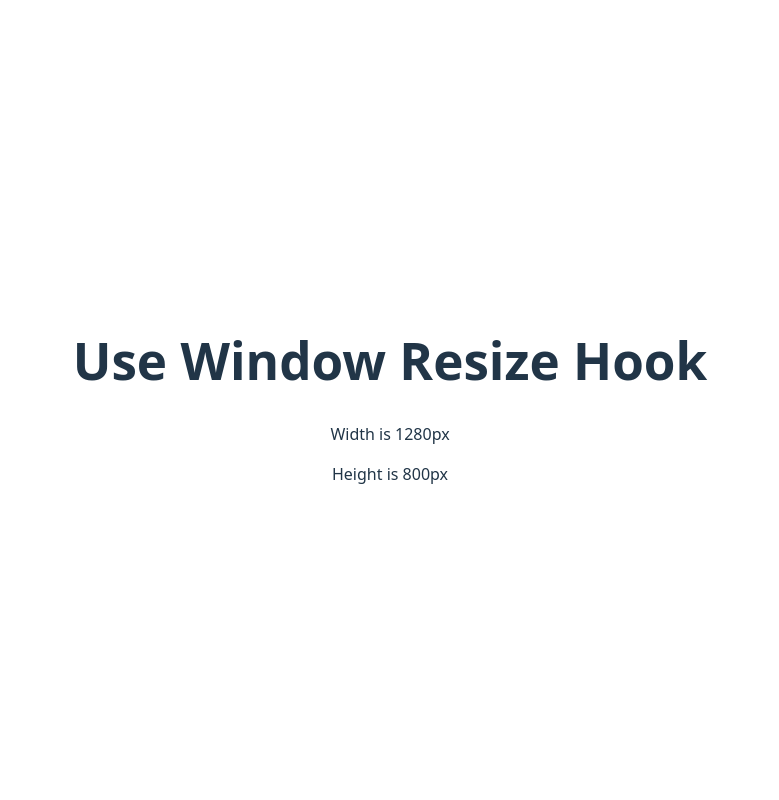
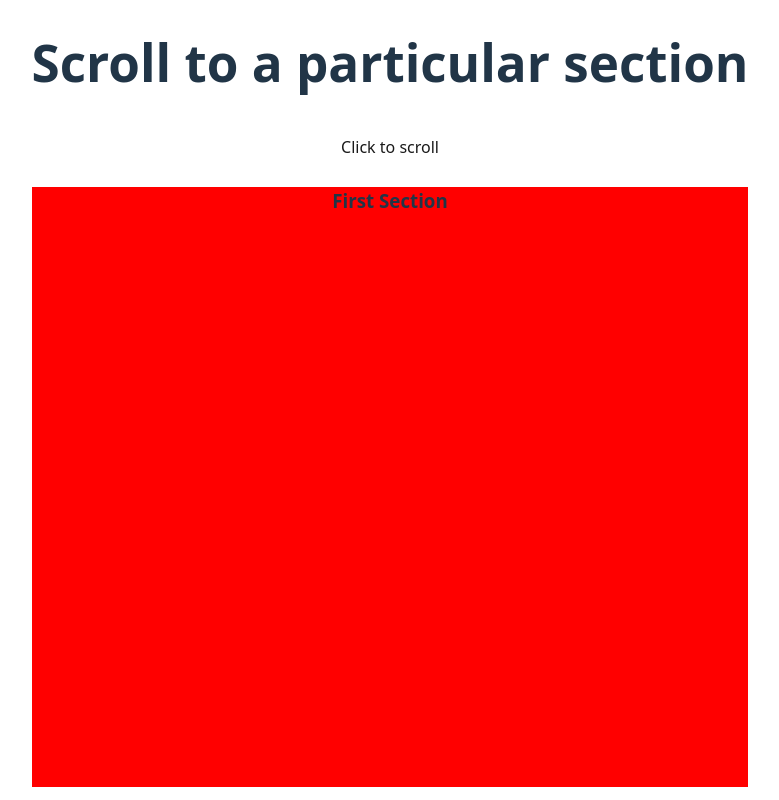
Before and after one commit to KhongphaiHphuc0705/reactjs-interview-projects, a React (Vite) app: page / in a window 1280 px wide. Shown: the top 800 px of the page, without its empty margins (250-1029 px from the left). Built offline with nearby package versions, Linux system fonts and the light colour scheme.

Commit message:
Added scroll-to-top-bottom component

```diff
--- a/src/App.jsx
+++ b/src/App.jsx
@@ -20,6 +20,8 @@ import FeatureFlagGlobalState from "./components/feature-flag/context";
 import UseFetchTest from "./components/use-fetch/test";
 import UseOutsideClickTest from "./components/use-outside-click/test";
 import UseWindowResizeTest from "./components/use-window-resize/test";
+import ScrollToTopAndBottom from "./components/scroll-to-top-bottom";
+import ScrollToSection from "./components/scroll-to-top-bottom/scroll-to-section";
 
 function App() {
   const [count, setCount] = useState(0);
@@ -45,7 +47,9 @@ function App() {
       </FeatureFlagGlobalState> */}
       {/* <UseFetchTest /> */}
       {/* <UseOutsideClickTest /> */}
-      <UseWindowResizeTest />
+      {/* <UseWindowResizeTest /> */}
+      {/* <ScrollToTopAndBottom /> */}
+      <ScrollToSection />
     </>
   );
 }
--- /dev/null
+++ b/src/components/scroll-to-top-bottom/index.jsx
@@ -0,0 +1,40 @@
+import useFetch from "../use-fetch";
+
+export default function ScrollToTopAndBottom() {
+  const { data, error, loading } = useFetch("https://dummyjson.com/products?limit=100", {});
+
+  if (loading) {
+    return <h1>Loading...</h1>;
+  }
+
+  if (error) {
+    return <h1>Error occured: {error}</h1>;
+  }
+
+  const handleScrollToTop = () => {
+    window.scrollTo({
+      top: 0,
+      left: 0,
+      behavior: "smooth",
+    });
+  };
+
+  const handleScrollToBottom = () => {
+    window.scrollTo({
+      top: document.documentElement.scrollHeight,
+      left: 0,
+      behavior: "smooth",
+    });
+  };
+
+  return (
+    <div>
+      <h1>Scroll to top and bottom feature</h1>
+      <h3>This is the top section</h3>
+      <button onClick={handleScrollToBottom}>Scroll to bottom</button>
+      <ul style={{ listStyle: "none" }}>{data && data.products && data.products.length > 0 ? data.products.map((item) => <li>{item.title}</li>) : null}</ul>
+      <button onClick={handleScrollToTop}>Scroll to top</button>
+      <h3>This is the bottom section</h3>
+    </div>
+  );
+}
--- /dev/null
+++ b/src/components/scroll-to-top-bottom/scroll-to-section.jsx
@@ -0,0 +1,69 @@
+import { useRef } from "react";
+
+export default function ScrollToSection() {
+  const ref = useRef();
+
+  const data = [
+    {
+      label: "First Section",
+      style: {
+        width: "100%",
+        height: "600px",
+        background: "red",
+      },
+    },
+    {
+      label: "Second Section",
+      style: {
+        width: "100%",
+        height: "600px",
+        background: "pink",
+      },
+    },
+    {
+      label: "Third Section",
+      style: {
+        width: "100%",
+        height: "600px",
+        background: "blue",
+      },
+    },
+    {
+      label: "Fourth Section",
+      style: {
+        width: "100%",
+        height: "600px",
+        background: "green",
+      },
+    },
+    {
+      label: "Fifth Section",
+      style: {
+        width: "100%",
+        height: "600px",
+        background: "black",
+      },
+    },
+  ];
+
+  const handleScrollToSection = () => {
+    if (ref.current) {
+      ref.current.scrollIntoView({
+        behavior: "smooth",
+        block: "start",
+      });
+    }
+  };
+
+  return (
+    <div>
+      <h1>Scroll to a particular section</h1>
+      <button onClick={handleScrollToSection}>Click to scroll</button>
+      {data.map((item, index) => (
+        <div ref={index === 2 ? ref : null} style={item.style}>
+          <h3>{item.label}</h3>
+        </div>
+      ))}
+    </div>
+  );
+}
```
